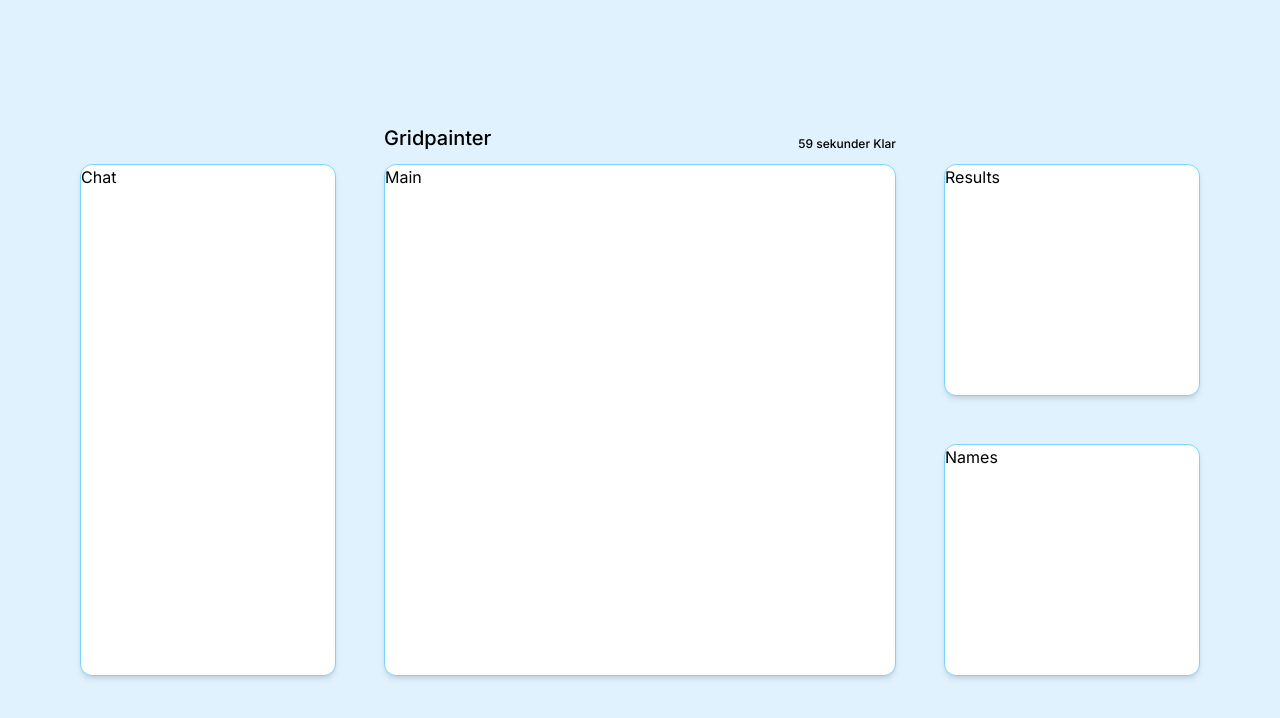
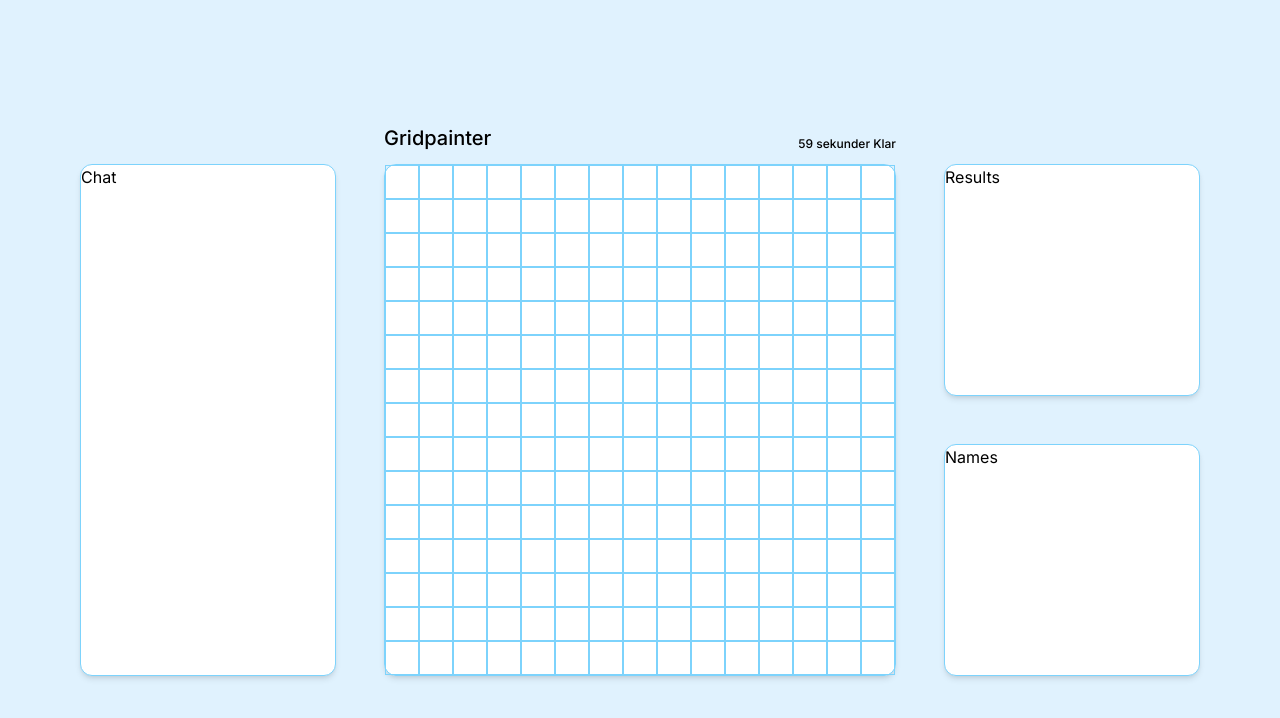
Before and after one commit to assarbertil/gridpainter, a React (Create React App) app in the folder client/: page /main in a window 1280 px wide. Shown: the top 718 px of the page. Built offline with nearby package versions, Linux system fonts and the light colour scheme; no server answers.

Commit message:
created grid

```diff
--- /dev/null
+++ b/client/src/components/grid.js
@@ -0,0 +1,20 @@
+export function Grid(){
+
+    return(<>
+    <div className="grid grid-cols-[repeat(15,_1fr)] grid-rows-[repeat(15,_1fr)] h-full">
+{[...Array(15).keys()].map(x => (
+
+<div key={x} className="h-full w-full">
+{[...Array(15).keys()].map(y => (
+
+    <div key={y} onClick={() => console.log(x, y)} className="border border-sky-300 h-full" ></div>
+
+    ))}
+</div>
+))}
+
+
+
+    </div>
+    </>)
+}
--- a/client/src/components/main.js
+++ b/client/src/components/main.js
@@ -1,3 +1,5 @@
+import {Grid } from "./grid"
+
 export function Main() {
   return (
     <div className="flex flex-col items-center justify-center h-screen">
@@ -13,7 +15,7 @@ export function Main() {
           Chat
         </div>
         <div className="bg-white row-span-2 h-[32rem] w-[32rem] rounded-xl border border-sky-300 shadow-md">
-          Main
+          <Grid></Grid>
         </div>
         <div className="bg-white w-64 rounded-xl border border-sky-300 shadow-md">
           Results
```
